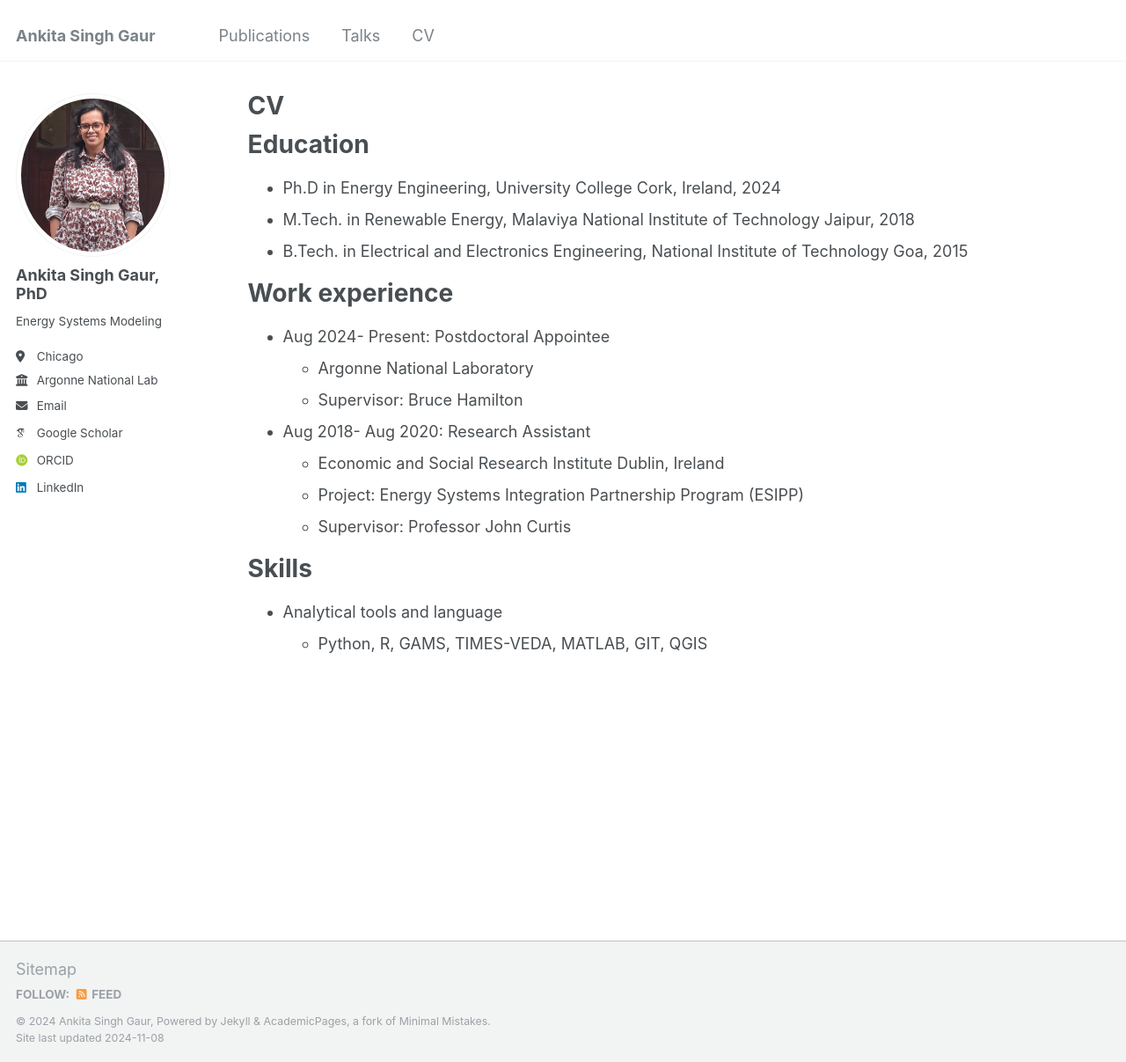
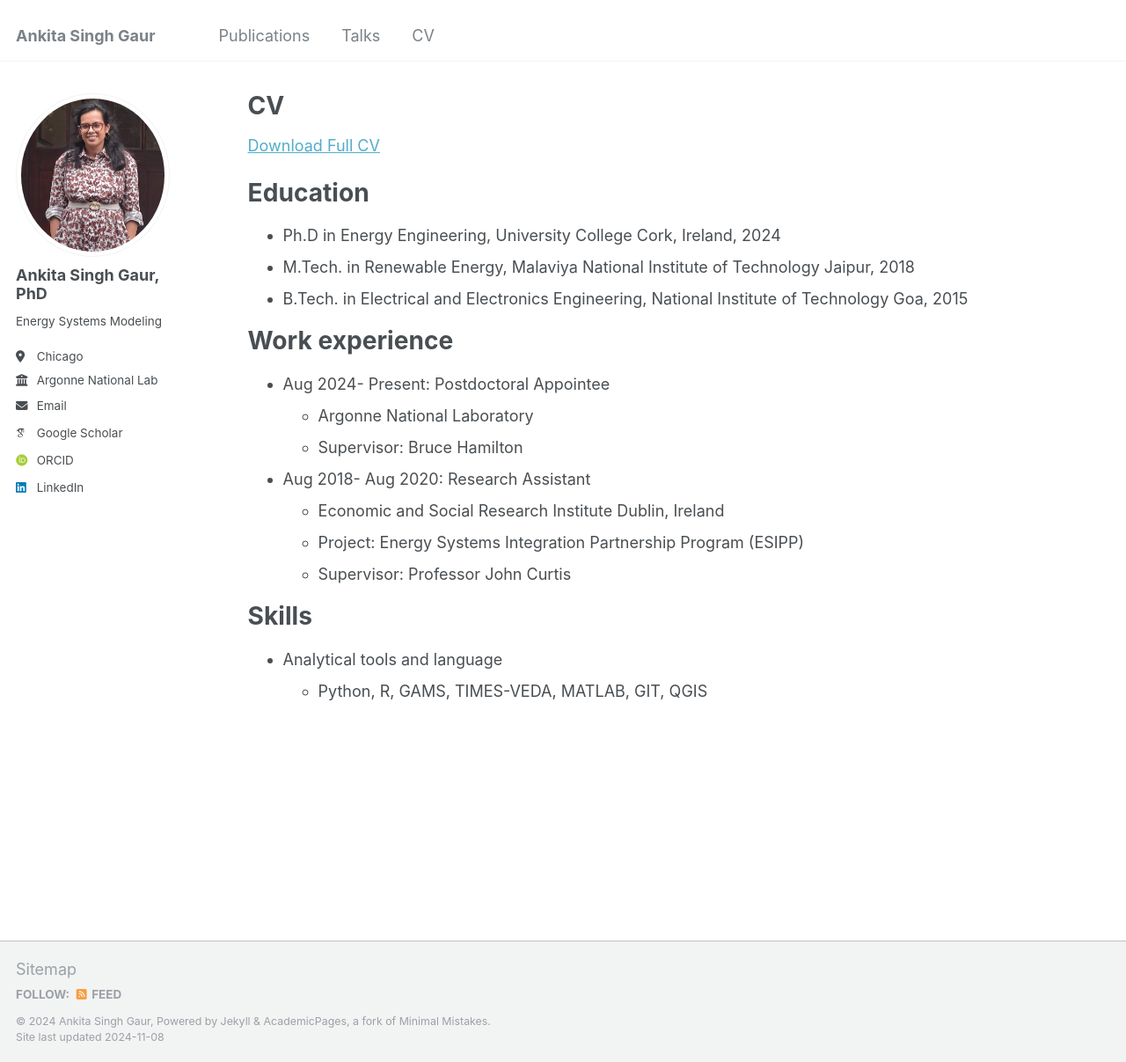
Before and after one commit to ankitagaur93/ankitagaur93.github.io, a Jekyll site: the page built from _pages/cv.md, in a window 1280 px wide and 1207 px high. Shown: the whole window at 88% size. Built offline with Jekyll 4.4.1, drawn with Linux system fonts in a browser that asks for light colours; some web fonts are replaced.

Commit message:
Update cv.md

```diff
--- a/_pages/cv.md
+++ b/_pages/cv.md
@@ -7,6 +7,7 @@ redirect_from:
   - /resume
 ---
 
+[Download Full CV](/CV_AG_11_2024.pdf)
 {% include base_path %}
 
 Education
```
